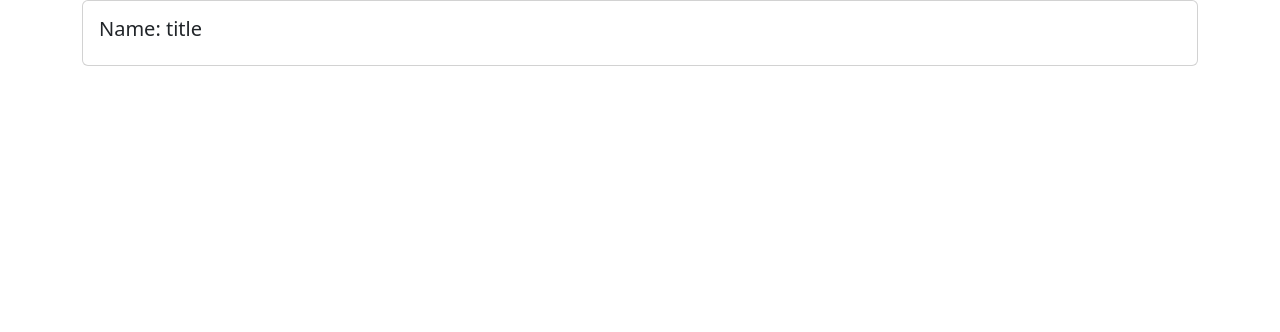
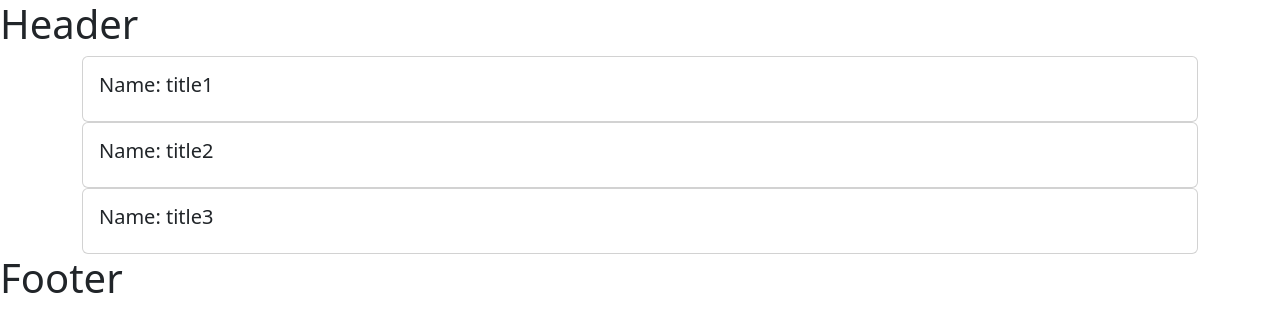
Before and after one commit to jschmiett/ReactPortfolio, a React (Create React App) app: page / in a window 1280 px wide. Shown: the top 332 px of the page. Built offline with nearby package versions, Linux system fonts and the light colour scheme; the HTML template or start-up script is replaced by a standard one.

Commit message:
Linking in a set header and footer into App.js

```diff
--- a/src/App.js
+++ b/src/App.js
@@ -1,9 +1,17 @@
 import React from "react";
 import Portfolio from './components/Portfolio';
+import Header from './components/Header';
+import Footer from "./components/Footer";
 
 function App() {
     console.log("Hello World");
-    return <Portfolio />;
+    return (
+        <>
+            <Header />
+            <Portfolio />
+            <Footer />
+        </>
+    )
 }
 
 export default App;
--- a/src/components/Footer.js
+++ b/src/components/Footer.js
@@ -1,7 +1,9 @@
 import React from "react";
 
-function Footer() {
+export default function Footer() {
     return (
-        <div></div>
+        <div>
+            <h1>Footer</h1>
+        </div>
     )
 }
--- a/src/components/Header.js
+++ b/src/components/Header.js
@@ -1,7 +1,9 @@
 import React from "react";
 
-function Header() {
+export default function Header() {
     return (
-        <div></div>
+        <div>
+            <h1>Header</h1>
+        </div>
     )
 }
--- a/src/components/Portfolio.js
+++ b/src/components/Portfolio.js
@@ -1,17 +1,32 @@
 import React from "react";
 import Project from './Project';
 
-const projectInfo = {
-    title: 'title',
+const projectInfo = [{
+    title: 'title1',
     image: 'image',
     link: 'link',
     gitHubRepository: 'gitHubRepo',
-}
+},
+{
+    title: 'title2',
+    image: 'image',
+    link: 'link',
+    gitHubRepository: 'gitHubRepo',
+},
+{
+    title: 'title3',
+    image: 'image',
+    link: 'link',
+    gitHubRepository: 'gitHubRepo',
+}]
 
 export default function Portfolio() {
     return (
         <div>
-            <Project name={projectInfo.title} />
+            {projectInfo.map((project) => (
+                <Project name={project.title} />
+            ))}
+
         </div>
     );
 }
```
